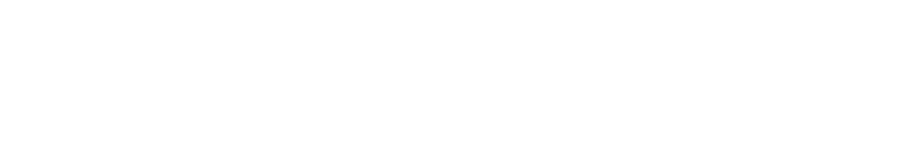
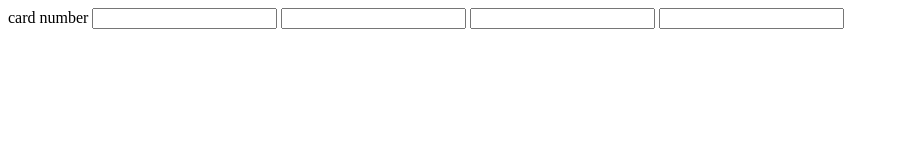
Before and after one commit to 0x-Ryker/payment-card-page, a plain HTML site: page index.html in a window 1280 px wide. Shown: the whole page, without its empty margins (0-899 px from the left). Drawn offline with Linux system fonts and the light colour scheme.

Commit message:
card number

```diff
--- a/index.html
+++ b/index.html
@@ -6,5 +6,42 @@
     <title>Card Payment Page</title>
     <link rel="stylesheet" href="style.css" />
   </head>
-  <body></body>
+  <body>
+    <main>
+      <section>
+        <form action="#">
+          <label for="cardNumber">card number</label>
+          <input
+            type="tel"
+            maxlength="4"
+            aria-label="Credit Card First 4 Digits"
+            id="cc-1"
+            required
+            pattern="[0-9]{4}"
+          />
+          <input
+            type="tel"
+            maxlength="4"
+            aria-label="Credit Card Second 4 Digits"
+            required
+            pattern="[0-9]{4}"
+          />
+          <input
+            type="tel"
+            maxlength="4"
+            aria-label="Credit Card Third 4 Digits"
+            required
+            pattern="[0-9]{4}"
+          />
+          <input
+            type="tel"
+            maxlength="4"
+            aria-label="Credit Card Last 4 Digits"
+            required
+            pattern="[0-9]{4}"
+          />
+        </form>
+      </section>
+    </main>
+  </body>
 </html>
```
